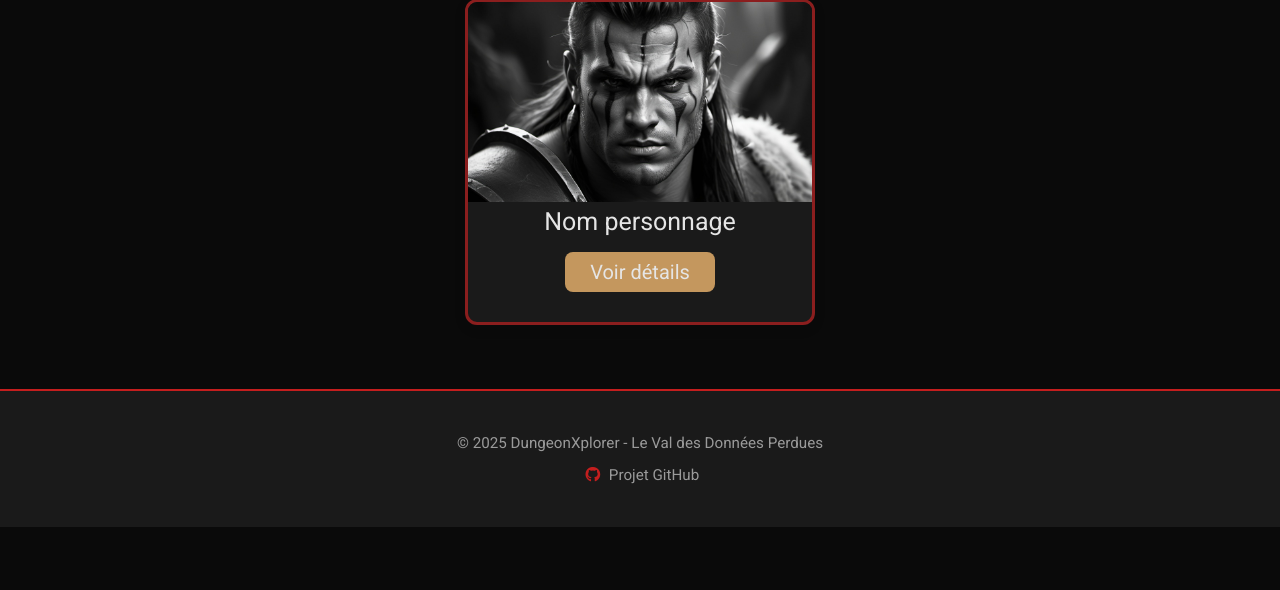
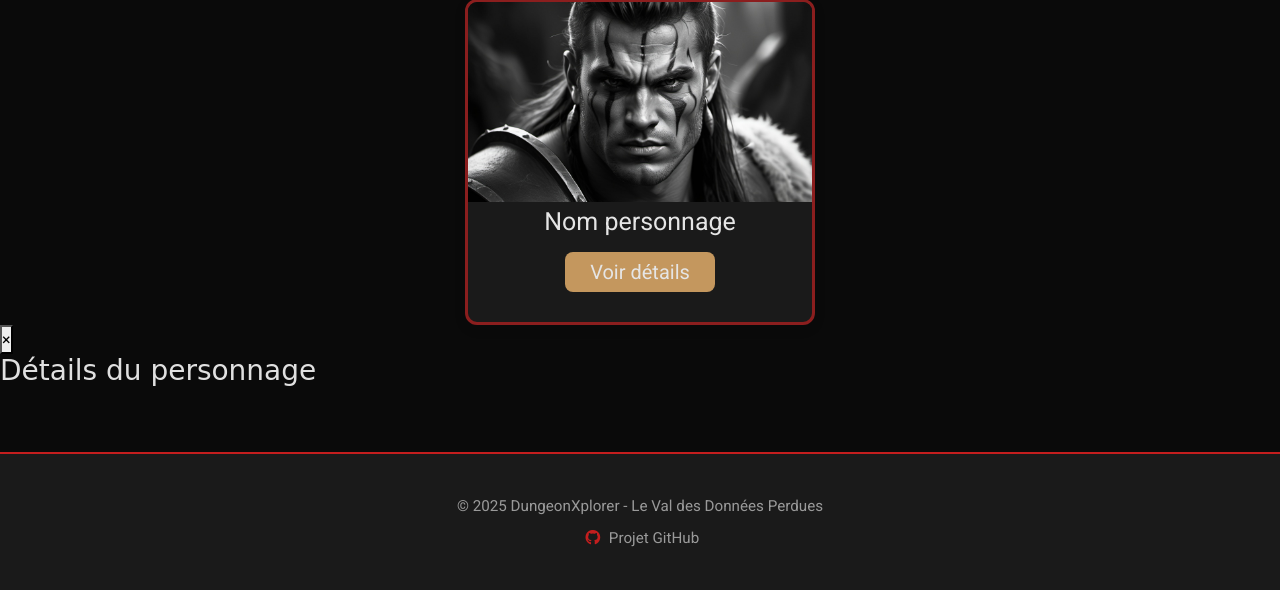
Before and after one commit to Gorkem387/DungeonXplorer, a PHP site: template views/profile/index.php in a window 1280 px wide. Shown: the part 215-805 px from the top of the page. Before the commit the page ends 742 px from the top, so only its background shows below. Run offline with PHP 8.4, Linux system fonts and the light colour scheme; the template is opened without the code that fills it, so the values that code supplies are empty; some web fonts are replaced.

Commit message:
Ajout js + modif profil

```diff
--- /dev/null
+++ b/public/css/js/script.js
@@ -0,0 +1,11 @@
+/* Profil Section */
+
+function ouvrirInfo(){
+    document.getElementById('info').classList.add('active');
+    document.body.style.overflow='hidden';
+}
+
+function fermerInfo(){
+    document.getElementById('info').classList.remove('active');
+    document.body.style.overflow = 'auto';
+}
--- a/views/profile/index.php
+++ b/views/profile/index.php
@@ -10,6 +10,7 @@
     <link rel="stylesheet" href="https://cdnjs.cloudflare.com/ajax/libs/font-awesome/6.4.0/css/all.min.css">
     <link href="https://fonts.googleapis.com/css2?family=Pirata+One&family=Roboto:wght@400;700&display=swap" rel="stylesheet">
     <link rel="stylesheet" href="/public/css/style.css">
+    <script defer src="/public/js/script.js"></script>
 </head>
 <body class="profil">
     <h1>Mon profil</h1>
@@ -19,7 +20,15 @@
         <img src="public/img/Berserker.jpg" alt="Image du personnage" class="perso-card-img">
         <div clas="perso-card-contenu">
             <div class="perso-card-nom">Nom personnage</div>
-            <button class="perso-card-button">Voir détails</div>
+            <button class="perso-card-button" onclick="ouvrirInfo()">Voir détails</div>
+        </div>
+    </div>
+
+    <div id="info" class="info-perso">
+        <div class="info-perso-contenu">
+            <button class="info-perso-fermer" onclick="fermerInfo()">&times;</button>
+            <h3 class="info-perso-titre">Détails du personnage</h3>
+
         </div>
     </div>
 
```
